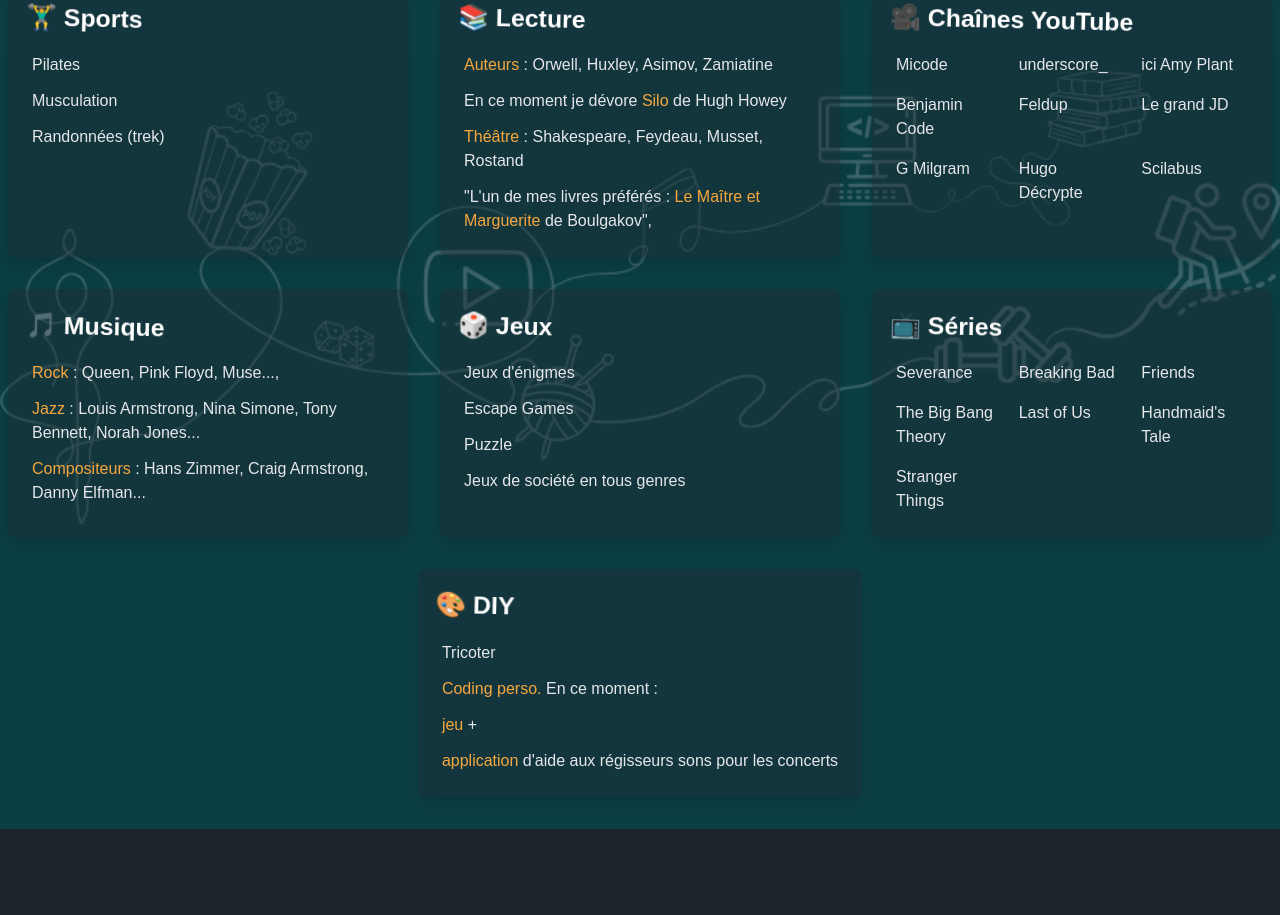
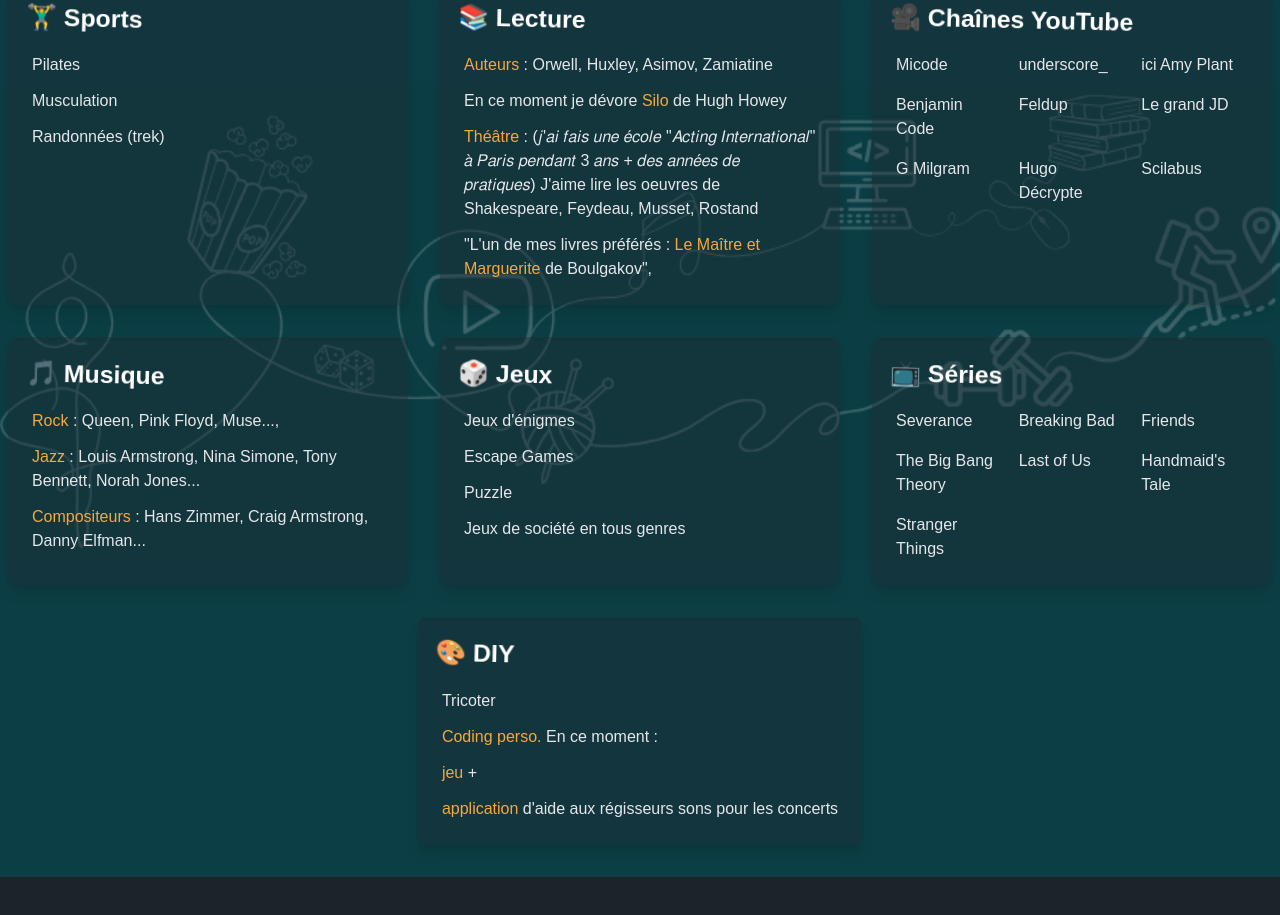
Before and after one commit to AlineCoatanoan/portfolio-V1, a React (Vite) app: page / in a window 1280 px wide. Shown: the part 4080-4995 px from the top of the page. Built offline with nearby package versions, Linux system fonts and the light colour scheme.

Commit message:
ajout interets

```diff
--- a/src/components/Interet.tsx
+++ b/src/components/Interet.tsx
@@ -72,7 +72,7 @@
           En ce moment je dévore <span className="text-[#F6A83E]">Silo</span> de Hugh Howey
         </>,
         <>
-          <span className="text-[#F6A83E]">Théâtre</span> : Shakespeare, Feydeau, Musset, Rostand
+          <span className="text-[#F6A83E]">Théâtre</span> : (𝑗'𝑎𝑖 𝑓𝑎𝑖𝑠 𝑢𝑛𝑒 𝑒́𝑐𝑜𝑙𝑒 "𝐴𝑐𝑡𝑖𝑛𝑔 𝐼𝑛𝑡𝑒𝑟𝑛𝑎𝑡𝑖𝑜𝑛𝑎𝑙" 𝑎̀ 𝑃𝑎𝑟𝑖𝑠 𝑝𝑒𝑛𝑑𝑎𝑛𝑡 3 𝑎𝑛𝑠 + 𝑑𝑒𝑠 𝑎𝑛𝑛𝑒́𝑒𝑠 𝑑𝑒 𝑝𝑟𝑎𝑡𝑖𝑞𝑢𝑒𝑠) J'aime lire les oeuvres de Shakespeare, Feydeau, Musset, Rostand
         </>,
         <>
         "L'un de mes livres préférés : <span className="text-[#F6A83E]">Le Maître et Marguerite</span> de Boulgakov",
```
